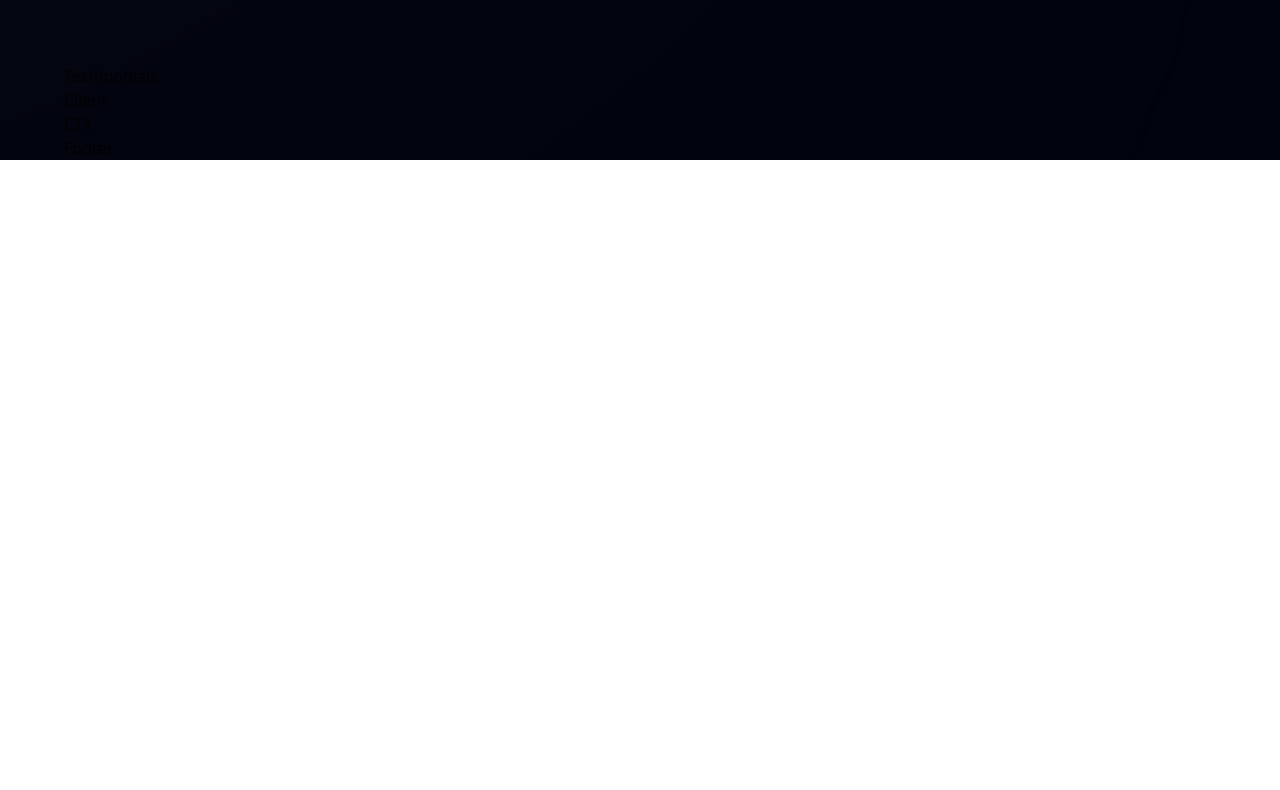
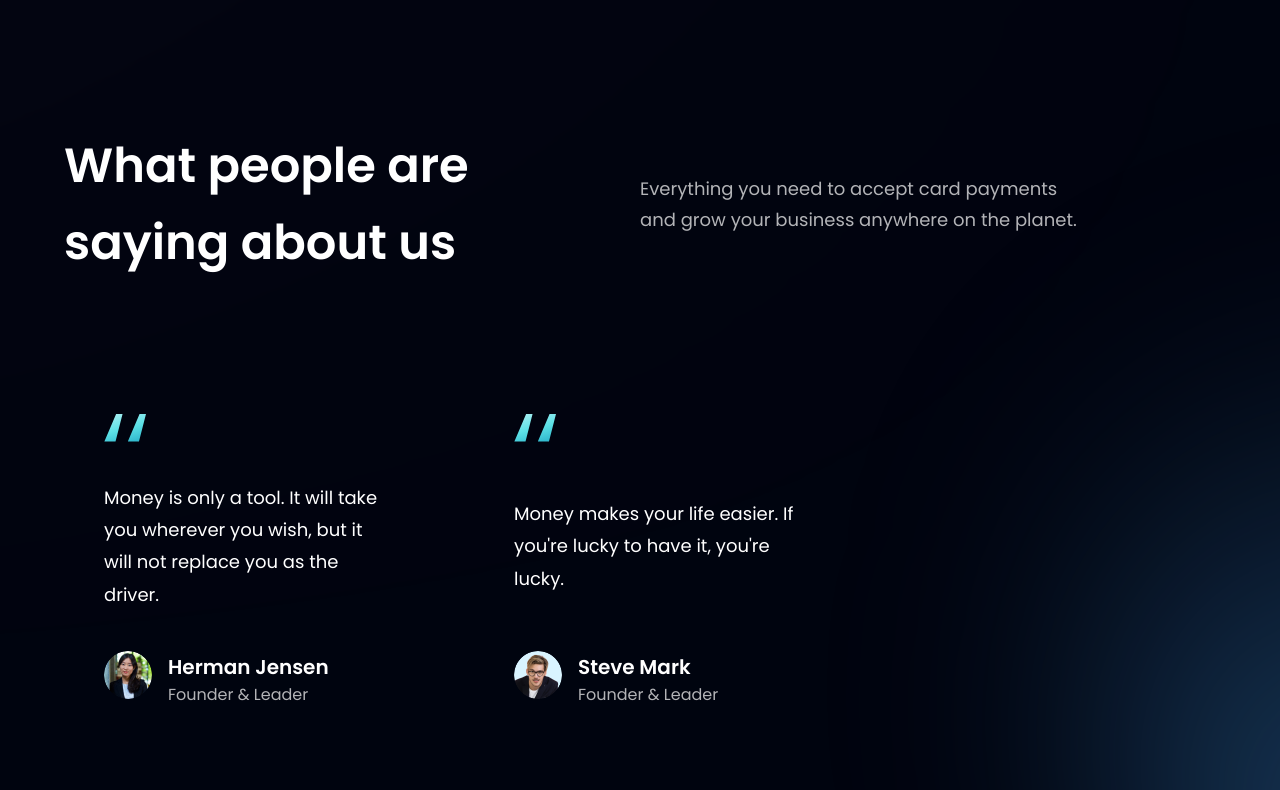
Before and after one commit to Andreaspkst/banking, a React (Vite) app: page / in a window 1280 px wide. Shown: the part 2730-3520 px from the top of the page. Before the commit the page ends 2890 px from the top, so only its background shows below. Built offline with nearby package versions, Linux system fonts and the light colour scheme.

Commit message:
Completed Testimonials Section with FeedbackCards

```diff
--- a/src/components/FeedbackCard.jsx
+++ b/src/components/FeedbackCard.jsx
@@ -1,9 +1,25 @@
-import React from 'react'
+import { quotes } from "../assets";
 
-const FeedbackCard = () => {
-  return (
-    <div>FeedbackCard</div>
-  )
-}
+const FeedbackCard = ({ content, name, title, img }) => (
+  <div className="flex justify-between flex-col px-10 py-12 rounded-[20px]  max-w-[370px] md:mr-10 sm:mr-5 mr-0 my-5 feedback-card">
+    <img src={quotes} alt="double_quotes" className="w-[42.6px] h-[27.6px] object-contain" />
+    <p className="font-poppins font-normal text-[18px] leading-[32.4px] text-white my-10">
+      {content}
+    </p>
 
-export default FeedbackCard
+    <div className="flex flex-row">
+      <img src={img} alt={name} className="w-[48px] h-[48px] rounded-full" />
+      <div className="flex flex-col ml-4">
+        <h4 className="font-poppins font-semibold text-[20px] leading-[32px] text-white">
+          {name}
+        </h4>
+        <p className="font-poppins font-normal text-[16px] leading-[24px] text-dimWhite">
+          {title}
+        </p>
+      </div>
+    </div>
+  </div>
+);
+
+
+export default FeedbackCard;
--- a/src/components/Testimonials.jsx
+++ b/src/components/Testimonials.jsx
@@ -1,9 +1,31 @@
-import React from 'react'
+import { feedback } from "../constants"
+import styles from "../style"
+import FeedbackCard from "./FeedbackCard"
 
-const Testimonials = () => {
-  return (
-    <div>Testimonials</div>
+const Testimonials = () => (
+    <section id="clients" className={`${styles.paddingY} ${styles.flexCenter} flex-col relative`}>
+      {/* Shadow */}
+      <div className="absolute z-[0] w-[60%] h-[60%] -right-[50%] rounded-full blue__gradient"/>
+
+      <div className="w-full flex justify-between items-center md:flex-row flex-col sm:mb-16 mb-6 relative z-[1]">
+        <h1 className={styles.heading2}> What people are <br className="sm:block hidden"/>
+        saying about us
+        </h1>
+        <div className="w-full md:mt-0 mt-6">
+          <p className={`${styles.paragraph} text-left max-w-[450px]`}>
+            Everything you need to accept card payments and grow your business anywhere on the planet.
+          </p>
+        </div>
+      </div>
+
+      <div className="flex flex-wrap sm:justify-start justify-center w-full feedback-container relative z-[1]">
+        {feedback.map((card) =>
+          <FeedbackCard key={card.id} {...card}/>
+        )}
+
+      </div>
+    </section>
   )
-}
+
 
 export default Testimonials
```
